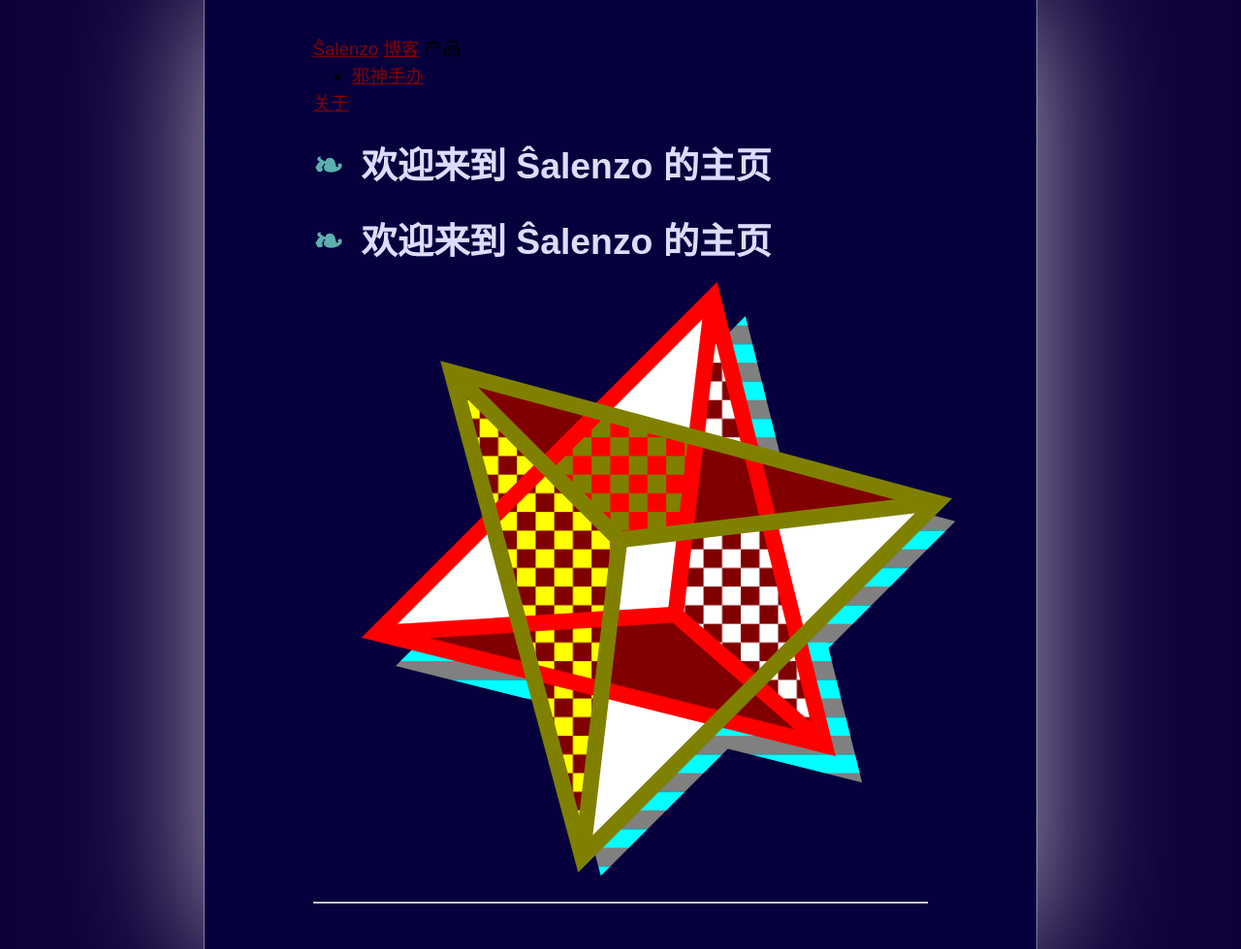
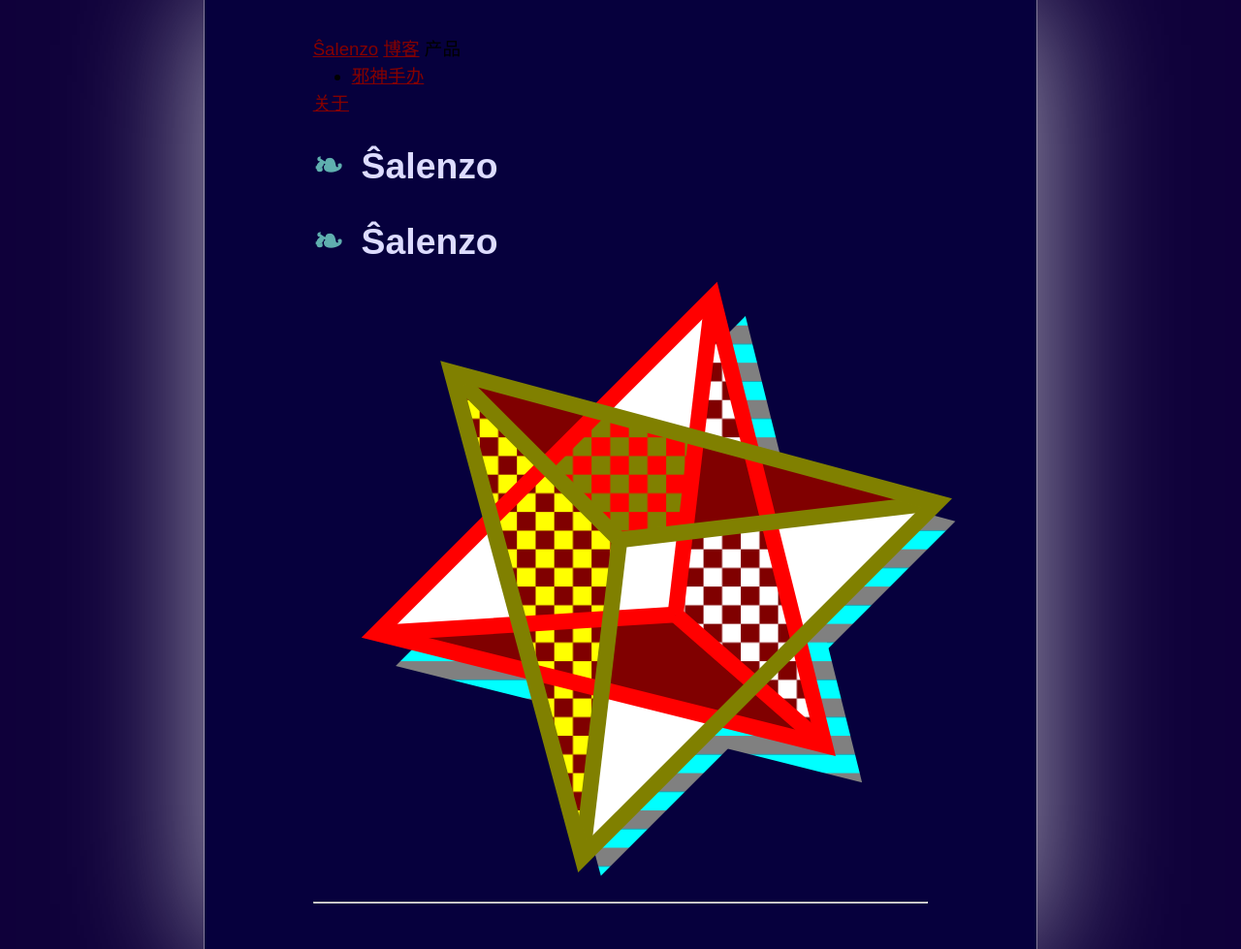
Before and after one commit to Salenzo/salenzo.github.io, a Jekyll site: the page built from index.md, in a window 1280 px wide. Shown: the whole page at 97% size. Built offline with Jekyll 4.4.1, drawn with Linux system fonts in a browser that asks for light colours; our own code applies the rules of GitHub Pages for plain Markdown files.

Commit message:
index fix

```diff
--- a/index.md
+++ b/index.md
@@ -2,6 +2,6 @@
 layout: page
 ---
 
-# 欢迎来到 Ŝalenzo 的主页
+# Ŝalenzo
 
 ![Ŝalenzo Logo](../assets/image/MMPD.svg)
```
